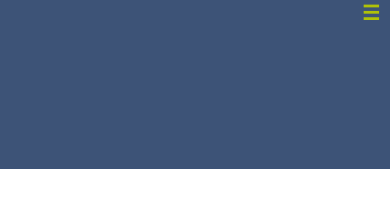
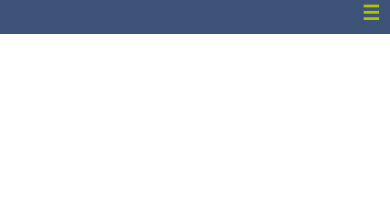
Before and after one commit to travalc/neighborhoodMap, a plain HTML site: page index.html in a window 390 px wide. Drawn offline with Linux system fonts and the light colour scheme; some packages are replaced by stand-ins of ours.

Commit message:
End test

```diff
--- a/css/styles.css
+++ b/css/styles.css
@@ -51,7 +51,7 @@ color: #afc107;
 }
 @media screen and (max-width: 774px) {
   #map {
-    height: 80%;
+    height: 96%;
     width: 100%;
 
   }
@@ -98,7 +98,7 @@ color: #afc107;
     overflow-y: auto;
     padding-bottom: 0;
     width: 100%;
-    height: 20%;
+    height: 4%;
     background-color: #3d5377;
     position:inherit;
     margin-top: 0;
```
